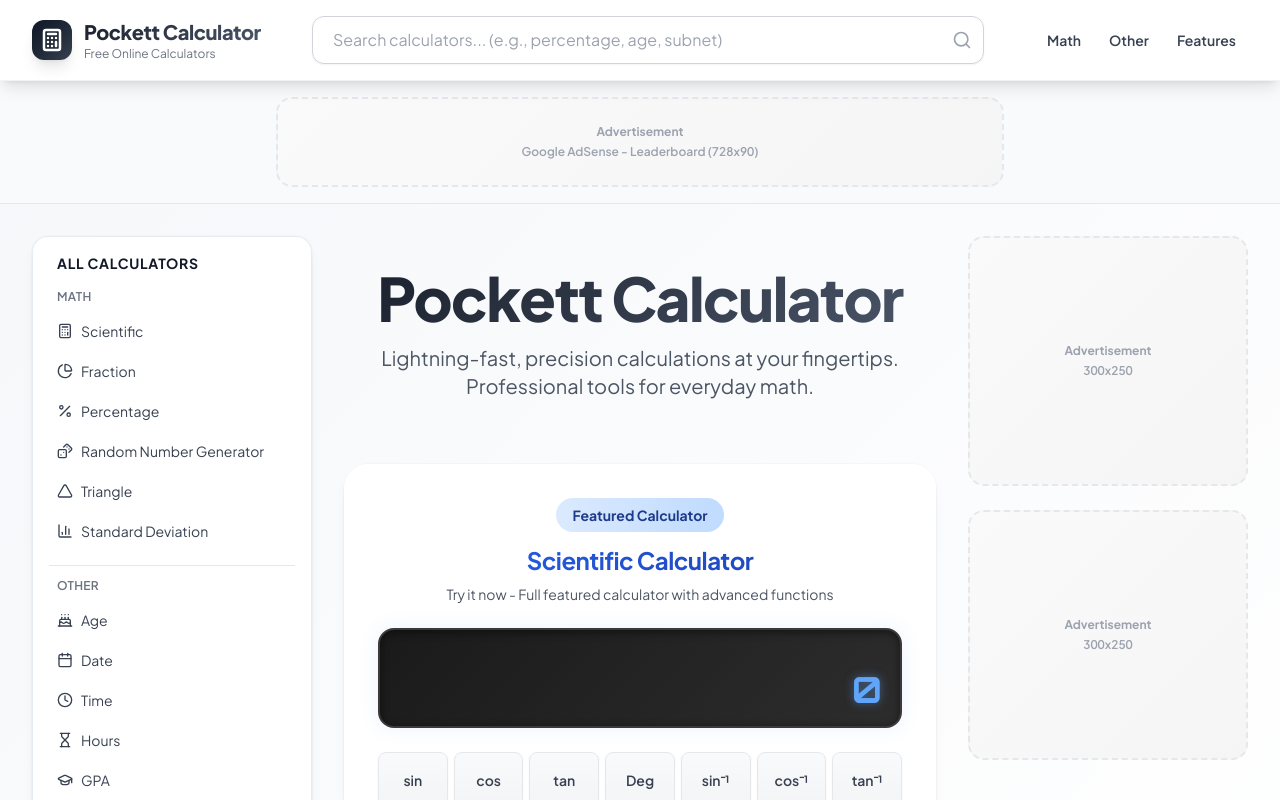
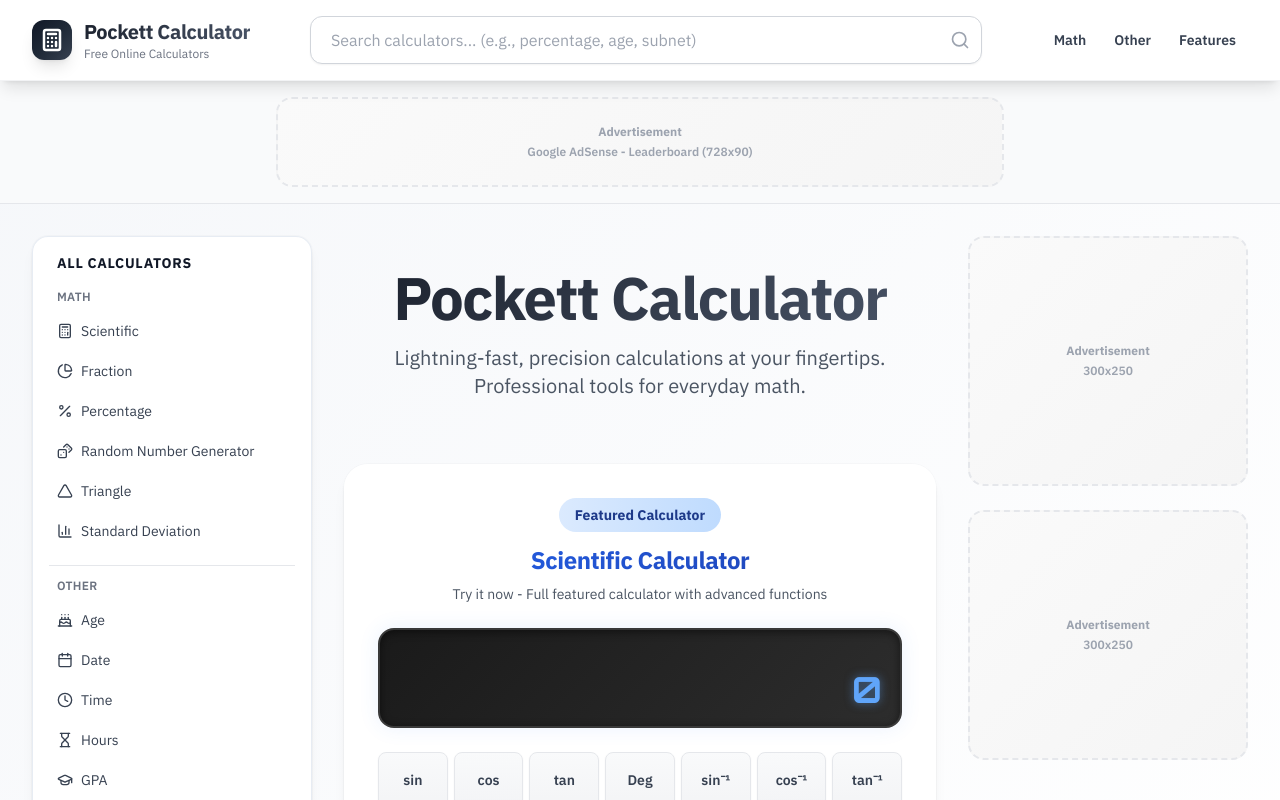
Before and after one commit to pockett-one/pockett-calculator, a Next.js app: page / in a window 1280 px wide. Shown: the top 800 px of the page. Built offline with nearby package versions, Linux system fonts and the light colour scheme.

Commit message:
UI enhancements

```diff
--- a/app/layout.tsx
+++ b/app/layout.tsx
@@ -1,14 +1,14 @@
 import type { Metadata } from "next";
-import { Plus_Jakarta_Sans } from "next/font/google";
+import { IBM_Plex_Sans } from "next/font/google";
 import "./globals.css";
 import Header from "./components/Header";
 import Footer from "./components/Footer";
 import HorizontalAdBanner from "./components/HorizontalAdBanner";
 
-const plusJakartaSans = Plus_Jakarta_Sans({
+const ibmPlexSans = IBM_Plex_Sans({
   subsets: ["latin"],
   display: "swap",
-  weight: ["400", "500", "600", "700", "800"],
+  weight: ["400", "500", "600", "700"],
 });
 
 export const metadata: Metadata = {
@@ -91,7 +91,7 @@
 }>) {
   return (
     <html lang="en">
-      <body className={`${plusJakartaSans.className} antialiased bg-white`} suppressHydrationWarning>
+      <body className={`${ibmPlexSans.className} antialiased bg-white`} suppressHydrationWarning>
         <Header />
         <HorizontalAdBanner />
         <main className="min-h-screen">
```
